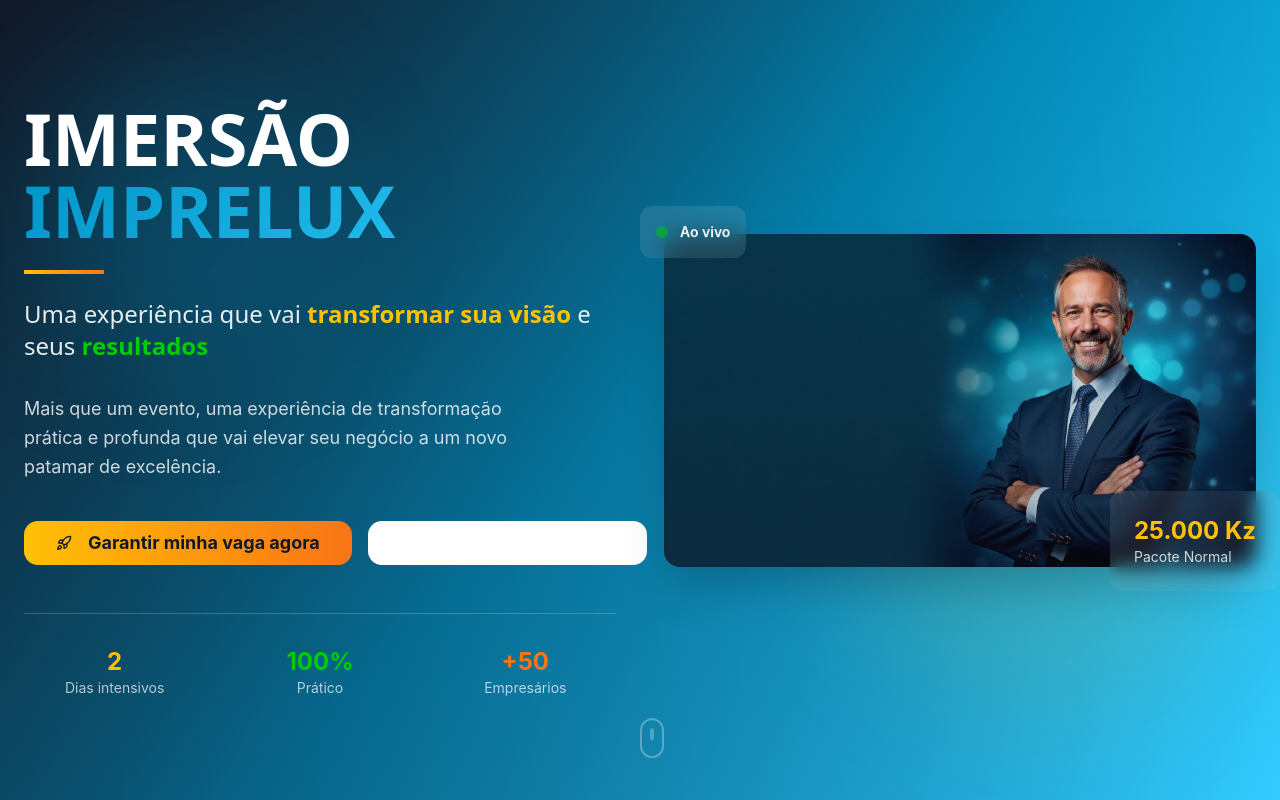
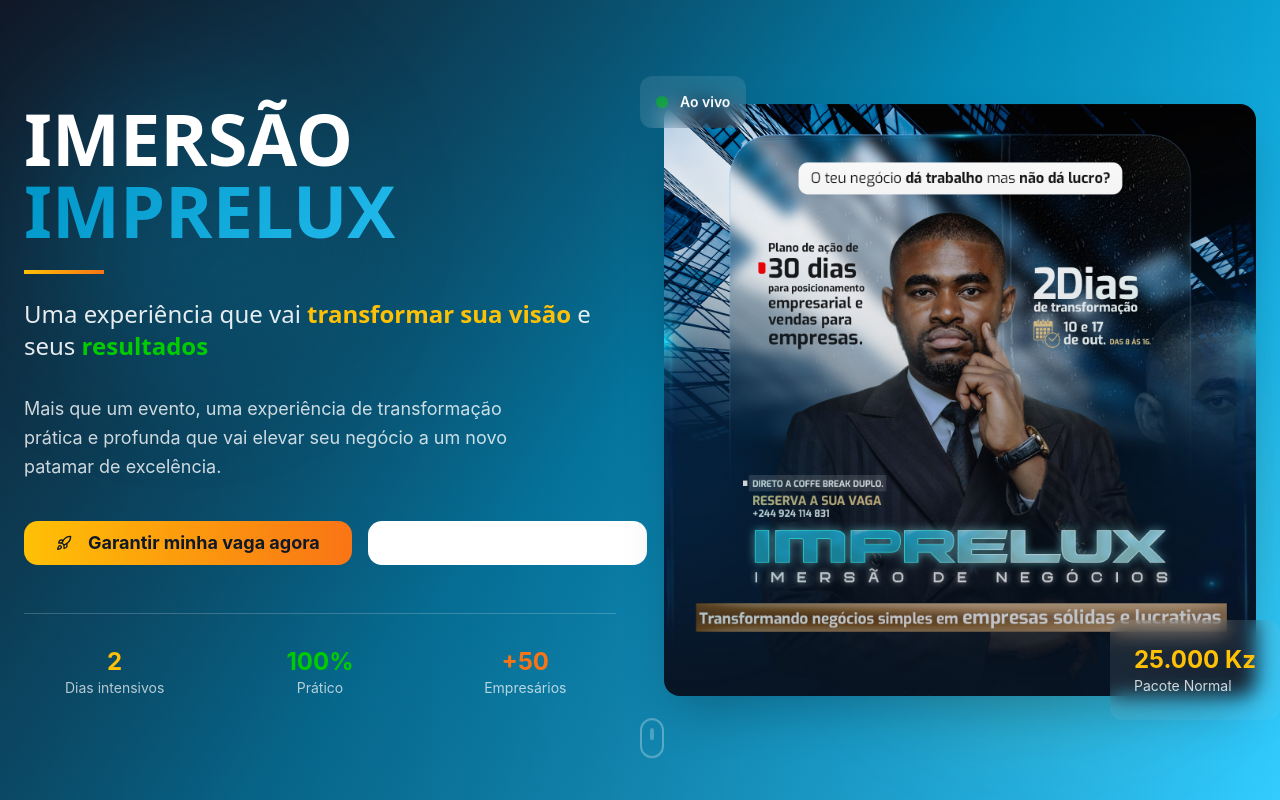
Before and after one commit to Jacinto-Joaquim/impelux-ignite-page, a React (Vite) app: page / in a window 1280 px wide. Shown: the top 800 px of the page. Built offline with nearby package versions, Linux system fonts and the light colour scheme.

Commit message:
Update Hero image

```diff
--- a/src/components/Hero.tsx
+++ b/src/components/Hero.tsx
@@ -1,6 +1,6 @@
 import { Button } from "@/components/ui/button";
 import { Rocket, Clipboard } from "lucide-react";
-import heroImage from "@/assets/hero-image.jpg";
+const heroImage = "/lovable-uploads/68212218-55c9-41e1-bae4-d3b141326f14.png";
 
 const Hero = () => {
   return (
```
Also changed, not shown: public/lovable-uploads/68212218-55c9-41e1-bae4-d3b141326f14.png (added), 1 other file (tests, documents, lock files or other folders).
